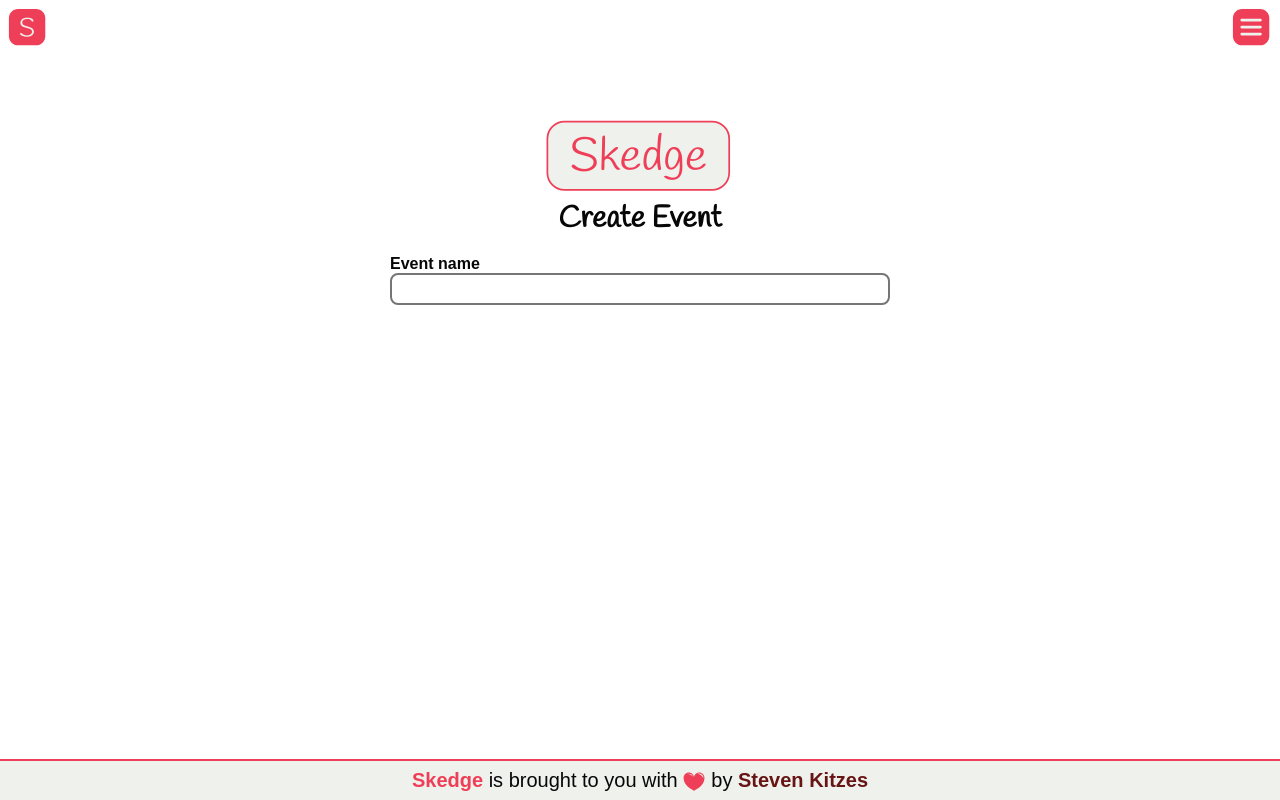
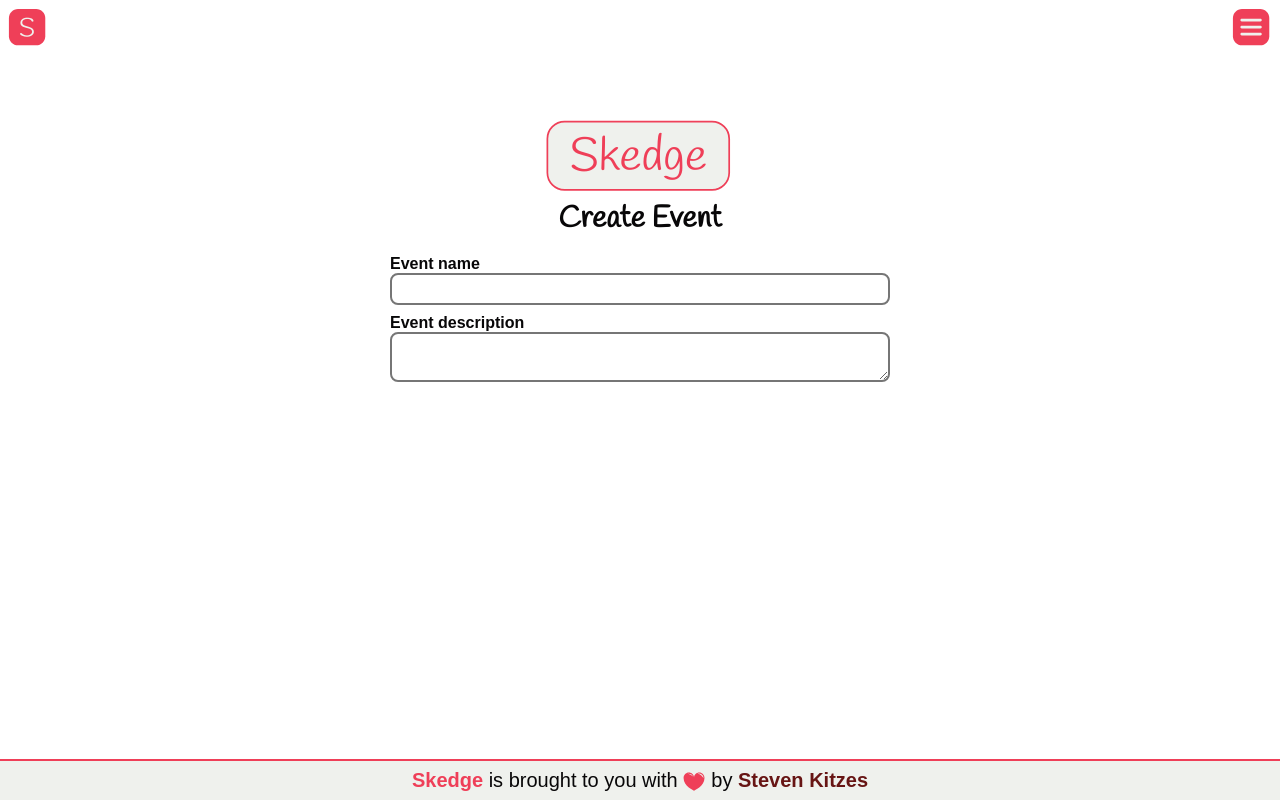
Before and after one commit to StevenKitzes/skedge, a Next.js app: page /create in a window 1280 px wide. Built offline with nearby package versions, Linux system fonts and the light colour scheme.

Commit message:
add desc field to create page, fix multiline sizing bug

```diff
--- a/components/Input/Input.module.scss
+++ b/components/Input/Input.module.scss
@@ -36,6 +36,8 @@
 
 .inputContainer input{box-sizing:border-box}
 
+.inputContainer textarea{box-sizing:border-box}
+
 .inputError {
   background-color: #F66;
 }
--- a/pages/create.js
+++ b/pages/create.js
@@ -6,7 +6,9 @@ import styles from './create.module.scss'
 
 function Create() {
   const [eventName, setEventName] = useState('')
-  const [eventTouched, setEventTouched] = useState(false)
+  const [eventNameTouched, setEventNameTouched] = useState(false)
+  const [eventDesc, setEventDesc] = useState('')
+  const [eventDescTouched, setEventDescTouched] = useState(false)
 
   return (
     <Layout>
@@ -20,11 +22,21 @@ function Create() {
       </h1>
       <Input
         errorMessage='This field is required.'
-        invalid={eventTouched && (eventName == '')}
+        invalid={eventNameTouched && (eventName == '')}
         label='Event name'
         onChange={(event) => {
           setEventName(event.target.value)
-          setEventTouched(true)
+          setEventNameTouched(true)
+        }}
+      />
+      <Input
+        errorMessage='This field is required.'
+        invalid={eventDescTouched && (eventDesc == '')}
+        label='Event description'
+        multiline
+        onChange={(event) => {
+          setEventDesc(event.target.value)
+          setEventDescTouched(true)
         }}
       />
     </Layout>
```
